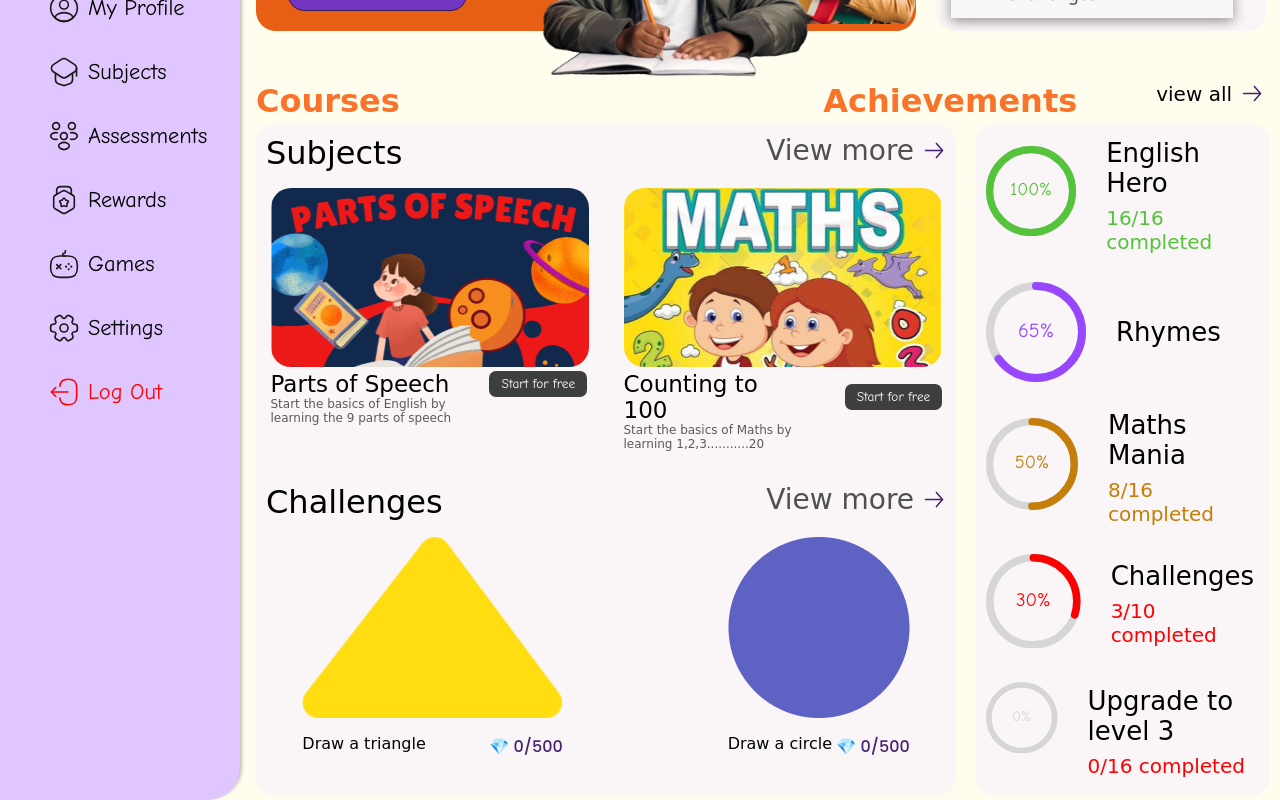
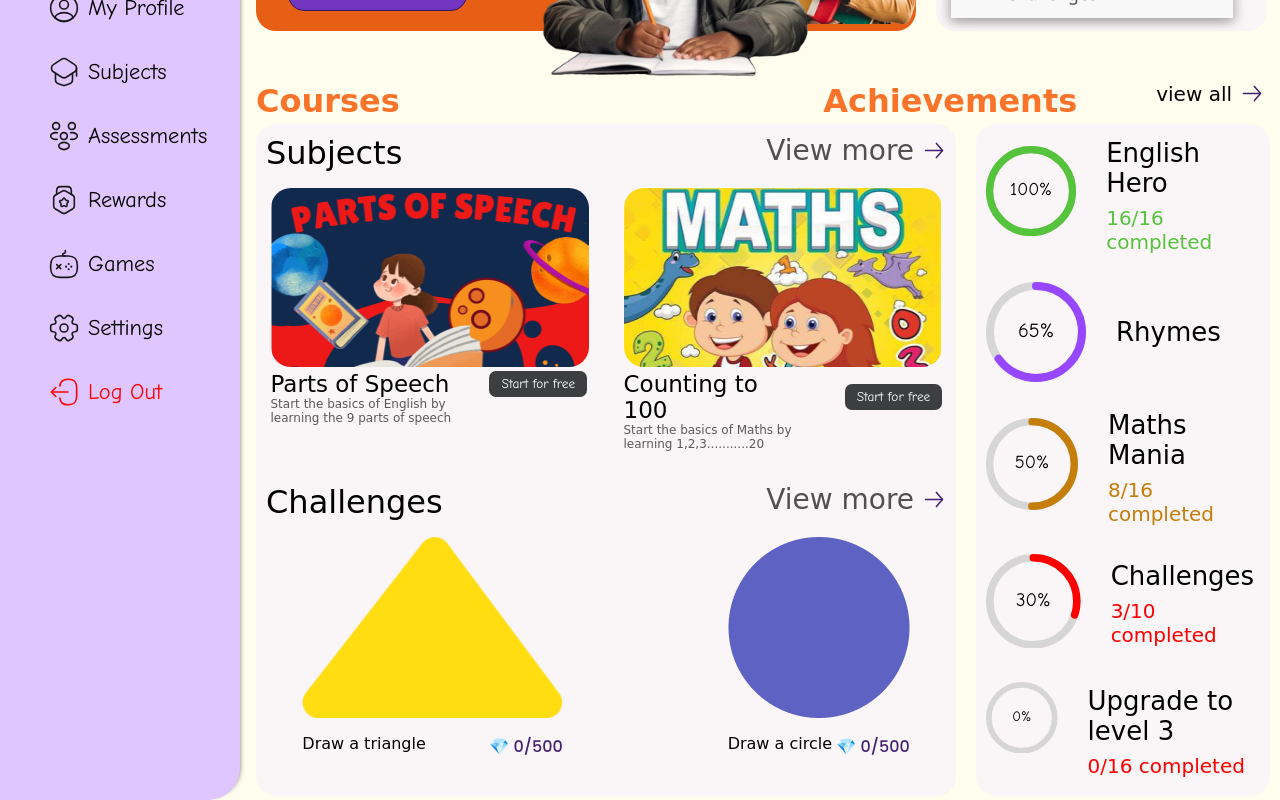
Before and after one commit to GenesysLearnable/LMS-K-FE-12, a React (Vite) app: page /dashboard in a window 1280 px wide. Shown: the part 440-1240 px from the top of the page. Built offline with nearby package versions, Linux system fonts and the light colour scheme.

Commit message:
minor resolutions

```diff
--- a/src/pages/DashPages/SideDash/SideDash.jsx
+++ b/src/pages/DashPages/SideDash/SideDash.jsx
@@ -144,6 +144,8 @@ const SideDash = () => {
                       <CircularProgressBar
                         value={100}
                         color="rgba(86, 195, 60, 1)"
+                        valueColor="rgba(0, 0, 0, 1)"
+                        fontFamily="Comic Sans MS"
                       />
                       <div className={styles.main_progress_content}>
                         <p className={styles.progress_title}>English Hero</p>
@@ -154,6 +156,8 @@ const SideDash = () => {
                       <CircularProgressBar
                         value={65}
                         color="rgba(151, 71, 255, 1)"
+                        valueColor="rgba(0, 0, 0, 1)"
+                        fontFamily="Comic Sans MS"
                       />
                       <p className={styles.progress_title}>Rhymes</p>
                   </div>
@@ -161,6 +165,8 @@ const SideDash = () => {
                       <CircularProgressBar
                         value={50}
                         color="rgba(196, 126, 9, 1)"
+                        valueColor="rgba(0, 0, 0, 1)"
+                        fontFamily="Comic Sans MS"
                       />
                       <div className={styles.main_progress_content}>
                         <p className={styles.progress_title}>Maths Mania</p>
@@ -171,6 +177,8 @@ const SideDash = () => {
                       <CircularProgressBar
                         value={30}
                         color="rgba(255, 0, 0, 1)"
+                        valueColor="rgba(0, 0, 0, 1)"
+                        fontFamily="Comic Sans MS"
                       />
                       <div className={styles.main_progress_content}>
                         <p className={styles.progress_title}>Challenges</p>
@@ -180,7 +188,9 @@ const SideDash = () => {
                   <div className={styles.main_progress}>
                       <CircularProgressBar
                         value={0}
-                        color="#d6d6d6"
+                        color="rgba(217, 217, 217, 1)"
+                        valueColor="rgba(0, 0, 0, 1)"
+                        fontFamily="Comic Sans MS"
                       />
                       <div className={styles.main_progress_content}>
                         <p className={styles.progress_title}>Upgrade to level 3</p>
--- a/src/pages/DashPages/Subjects/Subjects.jsx
+++ b/src/pages/DashPages/Subjects/Subjects.jsx
@@ -74,7 +74,7 @@ const Subjects = () => {
 
         <div className="course--container">
           <div>
-            <h2 className="course--title">Maths Mania</h2>
+            <h2 className="course--title">Super Basic Science</h2>
             <div className="course-card--container">
               {BasicScience.map((items, index) => {
                 const { id, subjectTitle, subjectDescription, imgURL, rating } =
--- a/src/utils/CircularProgressBar.jsx
+++ b/src/utils/CircularProgressBar.jsx
@@ -1,7 +1,8 @@
 import { CircularProgressbar, buildStyles } from "react-circular-progressbar"
 import 'react-circular-progressbar/dist/styles.css'
+import PropTypes from 'prop-types'
 
-export default function CircularProgressBar({value, color}) {
+export default function CircularProgressBar({value, color, valueColor, fontFamily, fontSize, fontWeight}) {
   return (
     <div style={{ width: 100, height: 100}}>
       <CircularProgressbar
@@ -10,10 +11,26 @@ export default function CircularProgressBar({value, color}) {
         styles={buildStyles({
           textSize: '20px',
           pathColor: color,
-          textColor: color,
+          textColor: valueColor,
           trailColor: '#d6d6d6',
+          textStyle: {
+            fill: valueColor,
+            fontFamily: fontFamily,
+            fontSize: fontSize,
+            fontWeight: fontWeight,
+          },
         })}
       />
     </div>
   )
 }
+
+CircularProgressBar.propTypes = {
+  value: PropTypes.number.isRequired,
+  color: PropTypes.string.isRequired,
+  valueColor: PropTypes.string,
+  fontFamily: PropTypes.string,
+  fontSize: PropTypes.string,
+  fontWeight: PropTypes.string,
+  strokeWidth: PropTypes.number,
+};
```
Also changed, not shown: src/assets/KidsinBalloon.png (added).
